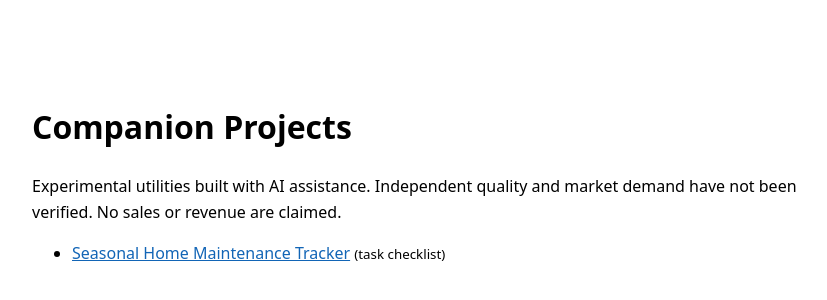
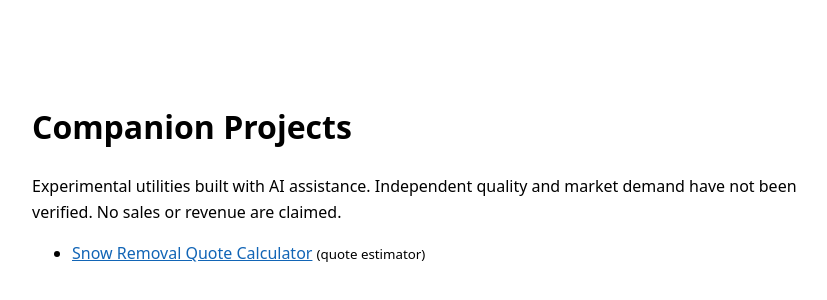
Before and after one commit to RustyLt/F.R.E.D-s-products, a plain HTML site: page docs/index.html in a window 1280 px wide. Shown: the whole page, without its empty margins (218-1045 px from the left). Drawn offline with Linux system fonts and the light colour scheme.

Commit message:
Update companion public product index

```diff
--- a/docs/index.html
+++ b/docs/index.html
@@ -1 +1 @@
-<!doctype html><html lang="en"><head><meta charset="utf-8"><meta name="viewport" content="width=device-width,initial-scale=1"><title>Companion Projects</title><style>body{font-family:system-ui;max-width:780px;margin:4rem auto;padding:1rem;line-height:1.6}a{color:#1265b6}li{margin:.6rem 0}</style></head><body><h1>Companion Projects</h1><p>Experimental utilities built with AI assistance. Independent quality and market demand have not been verified. No sales or revenue are claimed.</p><ul><li><a href="products/E-20261030-020044-3/">Seasonal Home Maintenance Tracker</a> <small>(task checklist)</small></li></ul></body></html>
+<!doctype html><html lang="en"><head><meta charset="utf-8"><meta name="viewport" content="width=device-width,initial-scale=1"><title>Companion Projects</title><style>body{font-family:system-ui;max-width:780px;margin:4rem auto;padding:1rem;line-height:1.6}a{color:#1265b6}li{margin:.6rem 0}</style></head><body><h1>Companion Projects</h1><p>Experimental utilities built with AI assistance. Independent quality and market demand have not been verified. No sales or revenue are claimed.</p><ul><li><a href="products/E-20261030-022038-4/">Snow Removal Quote Calculator</a> <small>(quote estimator)</small></li></ul></body></html>
```
